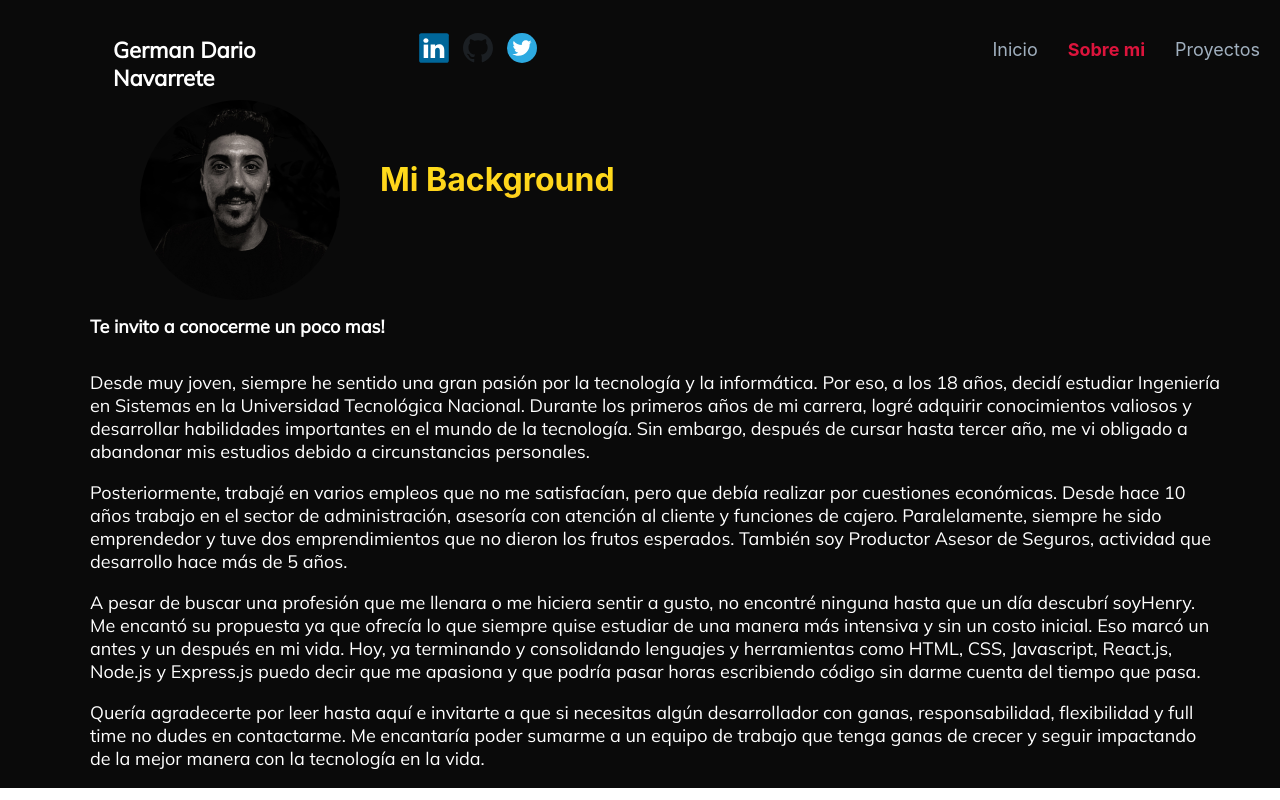
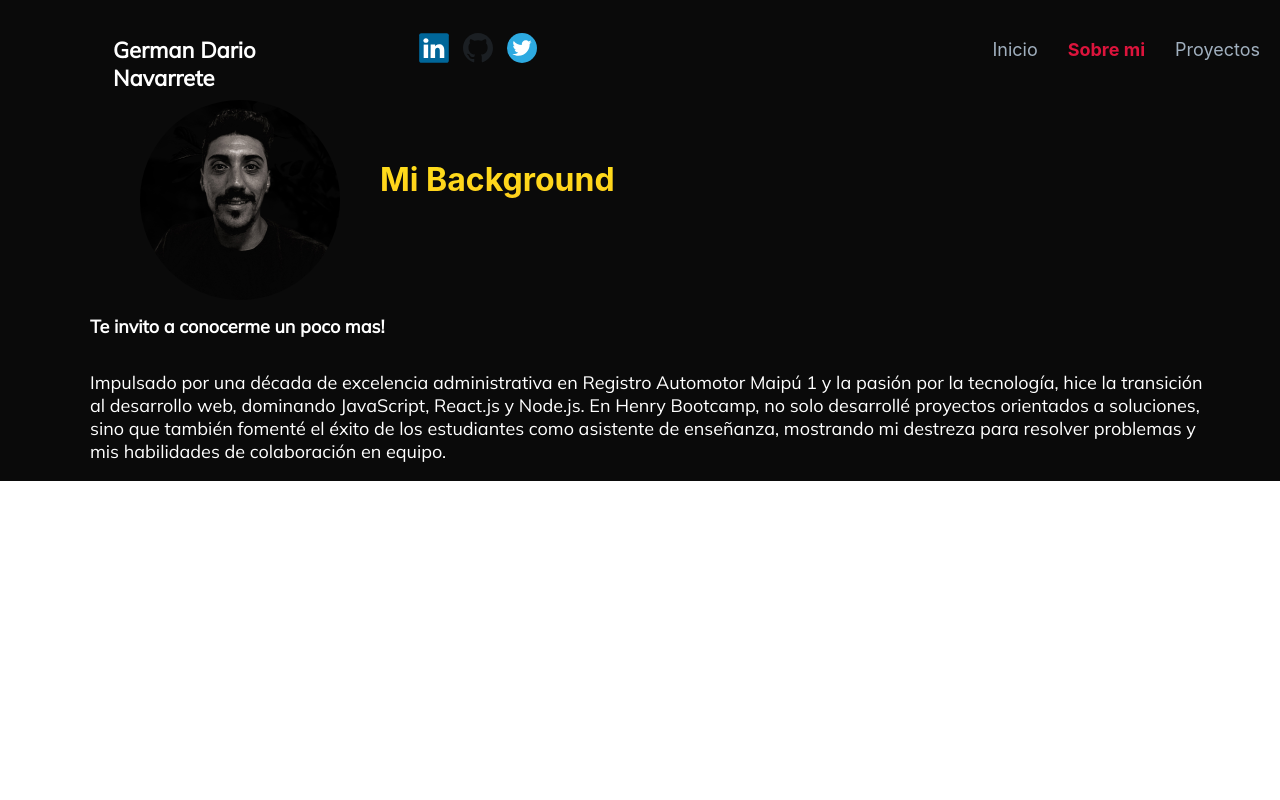
Before and after one commit to gernavarrete/gernavarrete, a React (Create React App) app in the folder portfolio/: page /sobremi in a window 1280 px wide. Built offline with nearby package versions, Linux system fonts and the light colour scheme.

Commit message:
Change span

```diff
--- a/portfolio/src/components/SobreMi/SobreMi.jsx
+++ b/portfolio/src/components/SobreMi/SobreMi.jsx
@@ -18,17 +18,7 @@ export default function SobreMi() {
         <span id="pMain">
           <p id="p1Description">
             {" "}
-            Desde muy joven, siempre he sentido una gran pasión por la tecnología y la informática. Por eso, a los 18 años, decidí estudiar Ingeniería en Sistemas en la Universidad Tecnológica Nacional. Durante los primeros años de mi carrera, logré adquirir conocimientos valiosos y desarrollar habilidades importantes en el mundo de la tecnología. Sin embargo, después de cursar hasta tercer año, me vi obligado a abandonar mis estudios debido a circunstancias personales.
-          </p>
-          <p id="p2Description">
-            {" "}
-            Posteriormente, trabajé en varios empleos que no me satisfacían, pero que debía realizar por cuestiones económicas. Desde hace 10 años trabajo en el sector de administración, asesoría con atención al cliente y funciones de cajero. Paralelamente, siempre he sido emprendedor y tuve dos emprendimientos que no dieron los frutos esperados. También soy Productor Asesor de Seguros, actividad que desarrollo hace más de 5 años.
-          </p>
-          <p id="p3Description">
-          A pesar de buscar una profesión que me llenara o me hiciera sentir a gusto, no encontré ninguna hasta que un día descubrí soyHenry. Me encantó su propuesta ya que ofrecía lo que siempre quise estudiar de una manera más intensiva y sin un costo inicial. Eso marcó un antes y un después en mi vida. Hoy, ya terminando y consolidando lenguajes y herramientas como HTML, CSS, Javascript, React.js, Node.js y Express.js puedo decir que me apasiona y que podría pasar horas escribiendo código sin darme cuenta del tiempo que pasa.
-          </p>
-          <p id="p4Description">
-          Quería agradecerte por leer hasta aquí e invitarte a que si necesitas algún desarrollador con ganas, responsabilidad, flexibilidad y full time no dudes en contactarme. Me encantaría poder sumarme a un equipo de trabajo que tenga ganas de crecer y seguir impactando de la mejor manera con la tecnología en la vida.
+            Impulsado por una década de excelencia administrativa en Registro Automotor Maipú 1 y la pasión por la tecnología, hice la transición al desarrollo web, dominando JavaScript, React.js y Node.js. En Henry Bootcamp, no solo desarrollé proyectos orientados a soluciones, sino que también fomenté el éxito de los estudiantes como asistente de enseñanza, mostrando mi destreza para resolver problemas y mis habilidades de colaboración en equipo.
           </p>
         </span>
       </div>
```
